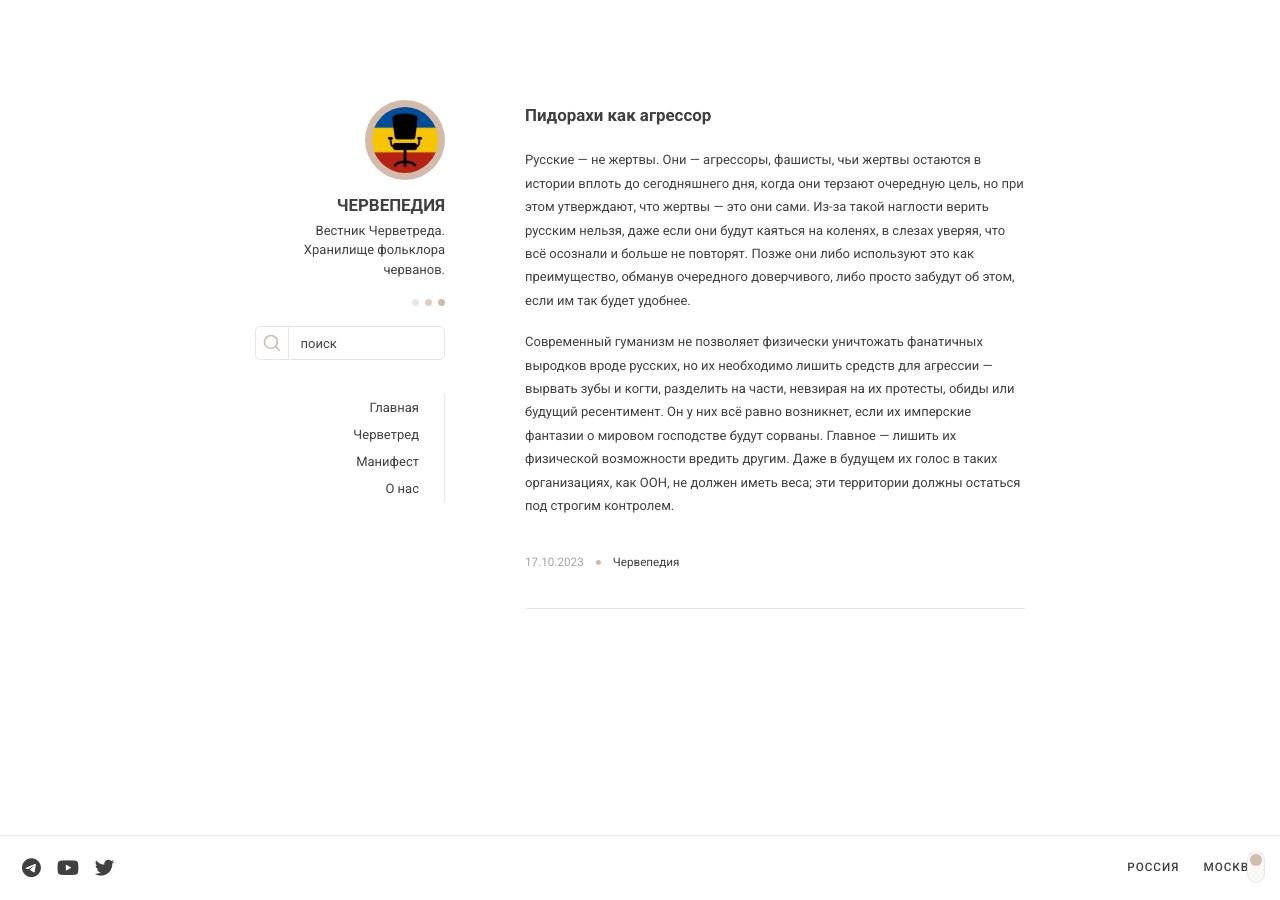
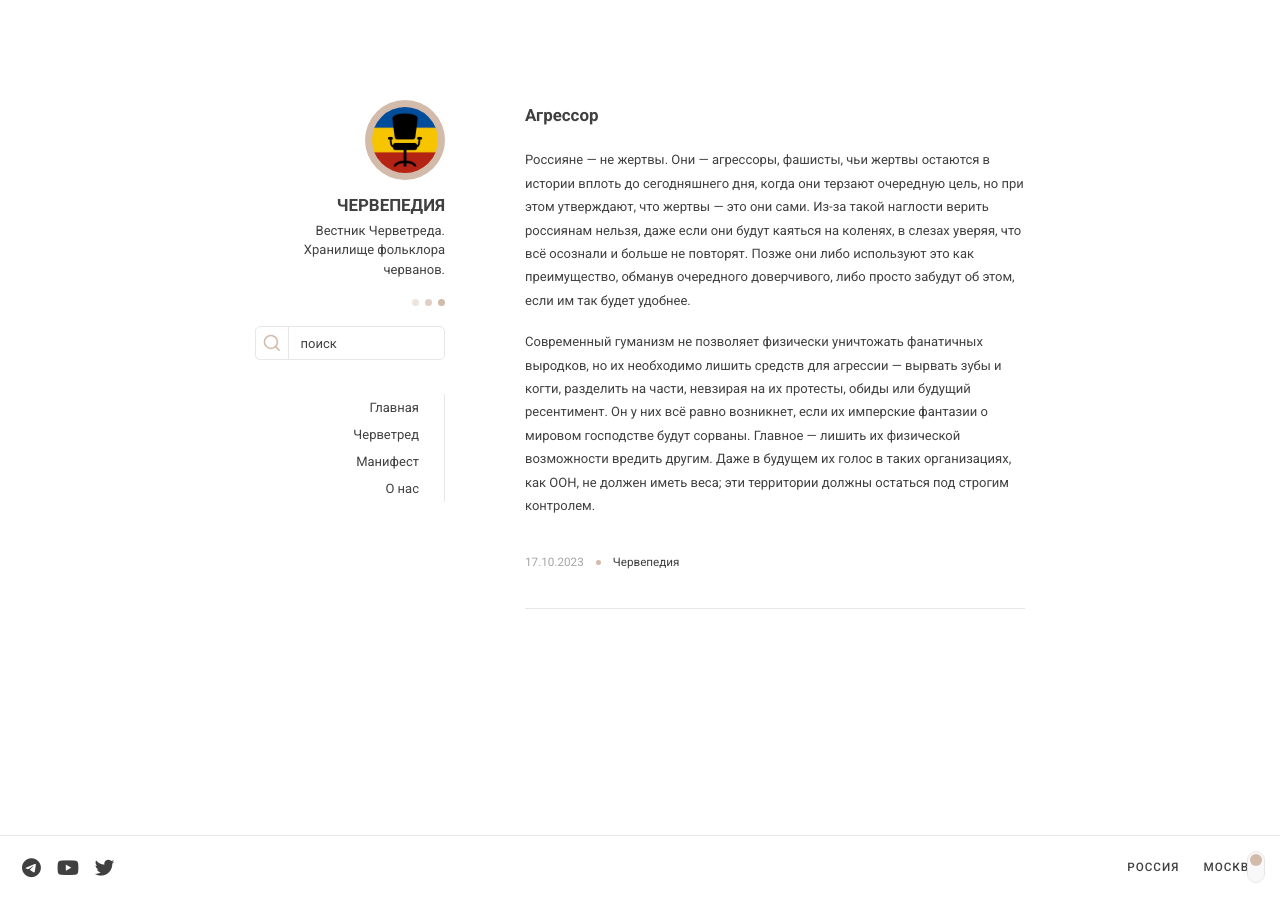
Before and after one commit to chervepediya/chervepediya.github.io, a Jekyll site: the page built from _posts/2023-10-17-rusnya-aggressor.md, in a window 1280 px wide. Built offline with Jekyll 4.4.1, drawn with Linux system fonts in a browser that asks for light colours; a script that is not in the unit is left out.

Commit message:
Update 2023-10-17-rusnya-aggressor.md

```diff
--- a/_posts/2023-10-17-rusnya-aggressor.md
+++ b/_posts/2023-10-17-rusnya-aggressor.md
@@ -1,10 +1,10 @@
 ---
-title: Пидорахи как агрессор
+title: Агрессор
 description: Червепедия - О фашистской природе русских и необходимости их обезвреживания.
 date: 2023-10-17
 layout: post
 ---
 
-<p>Русские — не жертвы. Они — агрессоры, фашисты, чьи жертвы остаются в истории вплоть до сегодняшнего дня, когда они терзают очередную цель, но при этом утверждают, что жертвы — это они сами. Из-за такой наглости верить русским нельзя, даже если они будут каяться на коленях, в слезах уверяя, что всё осознали и больше не повторят. Позже они либо используют это как преимущество, обманув очередного доверчивого, либо просто забудут об этом, если им так будет удобнее.</p>
+<p>Россияне — не жертвы. Они — агрессоры, фашисты, чьи жертвы остаются в истории вплоть до сегодняшнего дня, когда они терзают очередную цель, но при этом утверждают, что жертвы — это они сами. Из-за такой наглости верить россиянам нельзя, даже если они будут каяться на коленях, в слезах уверяя, что всё осознали и больше не повторят. Позже они либо используют это как преимущество, обманув очередного доверчивого, либо просто забудут об этом, если им так будет удобнее.</p>
 
-<p>Современный гуманизм не позволяет физически уничтожать фанатичных выродков вроде русских, но их необходимо лишить средств для агрессии — вырвать зубы и когти, разделить на части, невзирая на их протесты, обиды или будущий ресентимент. Он у них всё равно возникнет, если их имперские фантазии о мировом господстве будут сорваны. Главное — лишить их физической возможности вредить другим. Даже в будущем их голос в таких организациях, как ООН, не должен иметь веса; эти территории должны остаться под строгим контролем.</p>
+<p>Современный гуманизм не позволяет физически уничтожать фанатичных выродков, но их необходимо лишить средств для агрессии — вырвать зубы и когти, разделить на части, невзирая на их протесты, обиды или будущий ресентимент. Он у них всё равно возникнет, если их имперские фантазии о мировом господстве будут сорваны. Главное — лишить их физической возможности вредить другим. Даже в будущем их голос в таких организациях, как ООН, не должен иметь веса; эти территории должны остаться под строгим контролем.</p>
```
